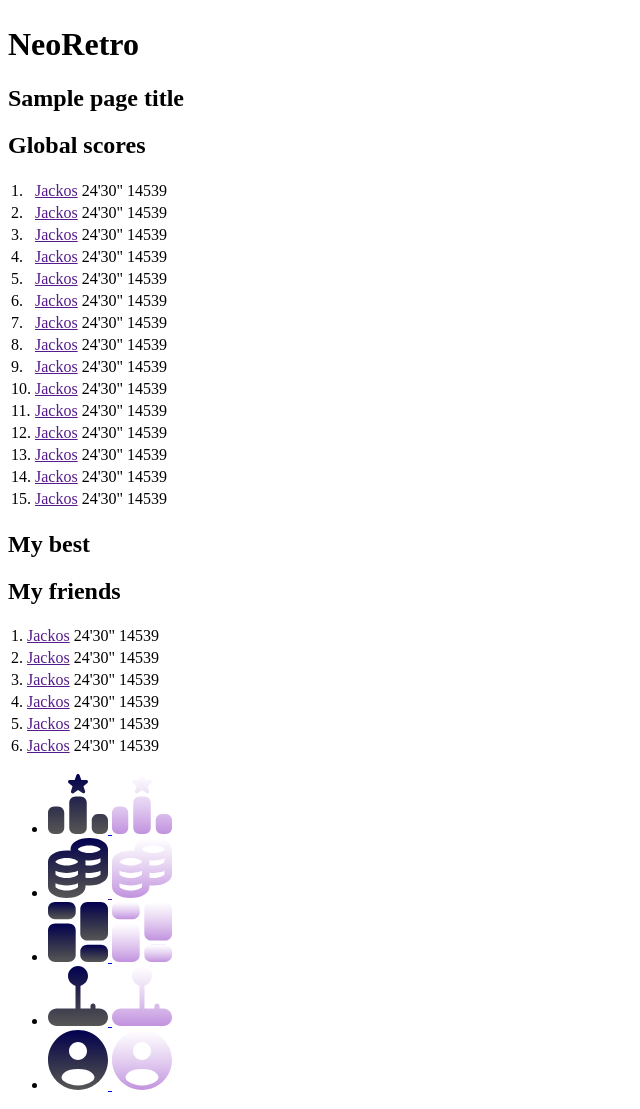
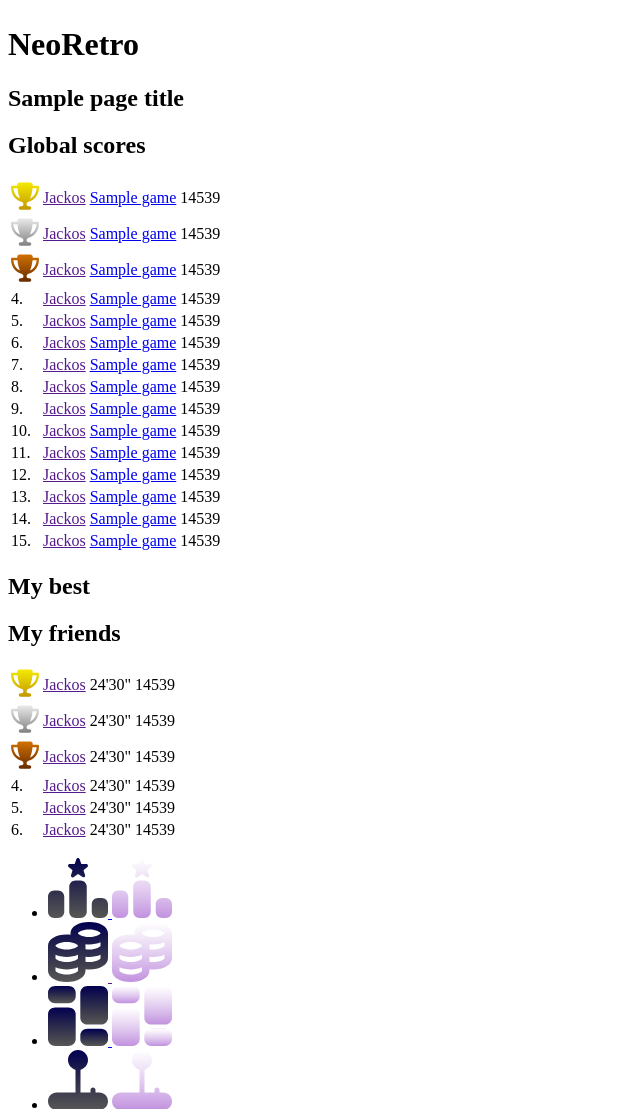
Before and after one commit to WildCodeSchool-2023-09/php-paris-p3-neoretro, a Symfony app: template templates/user/scores.html.twig in a window 1280 px wide. Shown: the part 200-1309 px from the top of the page, without its empty margins (0-640 px from the left). Run offline with Twig, Linux system fonts and the light colour scheme; the template is opened without the code that fills it: most values are stand-ins (such as "Sample title", 1, 10 or a date in 2020); some libraries are stand-ins or nearby versions.

Commit message:
[ADDED] Trophy icons for 1st to 3rd ranks

```diff
--- a/assets/app.js
+++ b/assets/app.js
@@ -19,6 +19,7 @@ import './styles/games.scss';
 import './styles/searchbar.scss';
 import './styles/register.scss';
 import './styles/scores.scss';
+import './styles/game-scores.scss';
 
 // start the Stimulus application
 import './bootstrap';
--- a/assets/styles/app.scss
+++ b/assets/styles/app.scss
@@ -82,8 +82,8 @@ body {
 
 // TEXT
 
-h2, h3, h4, h5, h6, span, td,
-p, ul, label, input, input::placeholder, select, a, button, img[alt],
+h2, h3, h4, h5, h6, span, td, a,
+p, ul, label, input, input::placeholder, select, button, img[alt],
 .text
 {
     background: $colorGradient5;
--- a/src/Controller/GameController.php
+++ b/src/Controller/GameController.php
@@ -63,8 +63,7 @@ class GameController extends AbstractController
         GamePlayedRepository $gamePlayedRepository
     ): Response {
         $user = $security->getUser();
-        $gamesPlayed = $gamePlayedRepository->findBestScoresByGame($game->getId());
-        // dump($gamesPlayed);die();
+        $gamesPlayed = $gamePlayedRepository->findBestScoresByGame($game->getId(), 50);
 
         return $this->render('game/scores.html.twig', [
             'pageTitle' => 'Scores',
--- a/templates/user/scores.html.twig
+++ b/templates/user/scores.html.twig
@@ -13,9 +13,18 @@
                 <tbody>
                     {% for i in 1..15 %}
                         <tr>
-                            <td>{{i}}.</td>
+                            {% if i == 1 %}
+                                <td class="score-trophy"><img src="{{ asset('build/images/icons/trophy-solid-first.svg') }}" alt="Gold trophy"></td>
+                            {% elseif i == 2 %}
+                                <td class="score-trophy"><img src="{{ asset('build/images/icons/trophy-solid-second.svg') }}" alt="Silver trophy"></td>
+                            {% elseif i == 3 %}
+                                <td class="score-trophy"><img src="{{ asset('build/images/icons/trophy-solid-third.svg') }}" alt="Bronze trophy"></td>
+                            {% else %}
+                                <td class="text score-ranking">{{i}}.</td>
+                            {% endif %}
+
                             <td class="td-player"><a href="">Jackos</a></td>
-                            <td>24'30"</td>
+                            <td><a href="{{ path('game_show', {slug: gamesPlayed[0].game.slug}) }}">{{ gamesPlayed[0].game.title }}</a></td>
                             <td class="td-score">14539</td>
                         </tr>
                     {% endfor %}
@@ -33,14 +42,22 @@
                     <tbody>
                         {% for gamePlayed in gamesPlayed %}
                             <tr>
-                                <td>{{loop.index}}</td>
+                                {% if loop.index == 1 %}
+                                    <td class="score-trophy"><img src="{{ asset('build/images/icons/trophy-solid-first.svg') }}" alt="Gold trophy"></td>
+                                {% elseif loop.index == 2 %}
+                                    <td class="score-trophy"><img src="{{ asset('build/images/icons/trophy-solid-second.svg') }}" alt="Silver trophy"></td>
+                                {% elseif loop.index == 3 %}
+                                    <td class="score-trophy"><img src="{{ asset('build/images/icons/trophy-solid-third.svg') }}" alt="Bronze trophy"></td>
+                                {% else %}
+                                    <td class="text score-ranking">{{loop.index}}.</td>
+                                {% endif %}
                                 <td class="td-game">
                                     <a href="{{ path('game_show', {slug: gamePlayed.game.slug}) }}">
                                         {{ gamePlayed.game.title }}
                                     </a>
                                 </td>
                                 <td>
-                                    {% if (gamePlayed.duration/60)<10 %}0{% endif %}{{ (gamePlayed.duration/60)|format_number({rounding_mode: 'floor', fraction_digit: 0}) }}'{% if (gamePlayed.duration%60) < 10 %}0{% endif %}{{ (gamePlayed.duration%60) }}"
+                                    {% if ((gamePlayed.duration) / 60) < 10 %}0{% endif %}{{ ((gamePlayed.duration) / 60)|format_number({rounding_mode: 'floor', fraction_digit: 0}) }}'{% if ((gamePlayed.duration) % 60) < 10 %}0{% endif %}{{ ((gamePlayed.duration) % 60) }}"
                                 </td>
                                 <td class="td-score">{{ gamePlayed.score }}</td>
                             </tr>
@@ -59,7 +76,15 @@
                 <tbody>
                     {% for i in 1..6 %}
                         <tr>
-                            <td>{{i}}.</td>
+                            {% if i == 1 %}
+                                <td class="score-trophy"><img src="{{ asset('build/images/icons/trophy-solid-first.svg') }}" alt="Gold trophy"></td>
+                            {% elseif i == 2 %}
+                                <td class="score-trophy"><img src="{{ asset('build/images/icons/trophy-solid-second.svg') }}" alt="Silver trophy"></td>
+                            {% elseif i == 3 %}
+                                <td class="score-trophy"><img src="{{ asset('build/images/icons/trophy-solid-third.svg') }}" alt="Bronze trophy"></td>
+                            {% else %}
+                                <td class="text score-ranking">{{i}}.</td>
+                            {% endif %}
                             <td class="td-player"><a href="">Jackos</a></td>
                             <td>24'30"</td>
                             <td class="td-score">14539</td>
```
Also changed, not shown: assets/styles/game-scores.scss (added, +36 -0 lines), src/Repository/GamePlayedRepository.php (+8 -4 lines), templates/game/scores.html.twig (+28 -17 lines).
